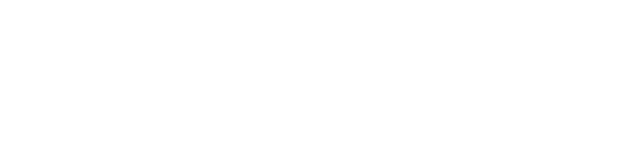
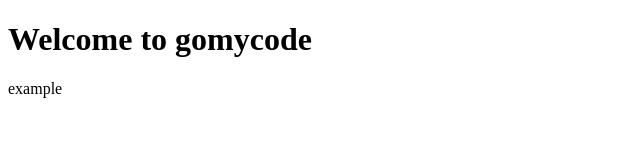
Before and after one commit to AdamsUnity/learning_git, a plain HTML site: page learn_git/index.html in a window 1280 px wide. Shown: the whole page, without its empty margins (0-640 px from the left). Drawn offline with Linux system fonts and the light colour scheme.

Commit message:
i added ptag

```diff
--- a/learn_git/index.html
+++ b/learn_git/index.html
@@ -6,6 +6,7 @@
     <title>Document</title>
 </head>
 <body>
-
+    <h1>Welcome to gomycode</h1>
+    <p>example</p>
 </body>
 </html>
```
